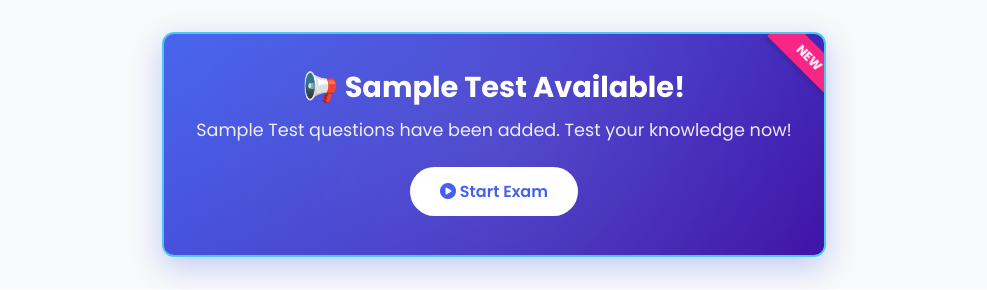
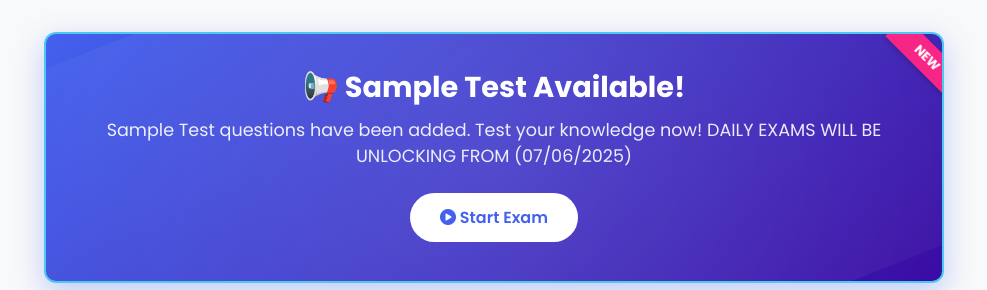
Before and after one commit to kotturi-koushil/AquisiaExams, a Flask app: page / in a window 1280 px wide. Shown: the part 515-805 px from the top of the page, without its empty margins (146-1133 px from the left). Run offline with Flask 3, Linux system fonts and the light colour scheme; data that the repository does not hold is empty.

Commit message:
Update index.html

```diff
--- a/templates/index.html
+++ b/templates/index.html
@@ -723,7 +723,7 @@
         <div class="new-ribbon">NEW</div>
         <div class="exam-banner-content">
             <h3>📢 DAY - {{max_day}} Exam Available!</h3>
-            <p>Day {{ max_day }} questions have been added. Test your knowledge now!</p>
+            <p>Day {{ max_day }} questions have been added. Test your knowledge now! UNLCOKING STARTED FROM (07/06/2025)</p>
             <a href="{{ url_for('quiz', day=max_day) }}" class="btn">
                 <i class="fas fa-play-circle"></i> Start Exam
             </a>
@@ -734,7 +734,7 @@
         <div class="new-ribbon">NEW</div>
         <div class="exam-banner-content">
             <h3>📢 Sample Test Available!</h3>
-            <p>Sample Test questions have been added. Test your knowledge now!</p>
+            <p>Sample Test questions have been added. Test your knowledge now! DAILY EXAMS WILL BE UNLOCKING FROM (07/06/2025)</p>
             <a href="{{ url_for('quiz1') }}" class="btn">
                 <i class="fas fa-play-circle"></i> Start Exam
             </a>
```
